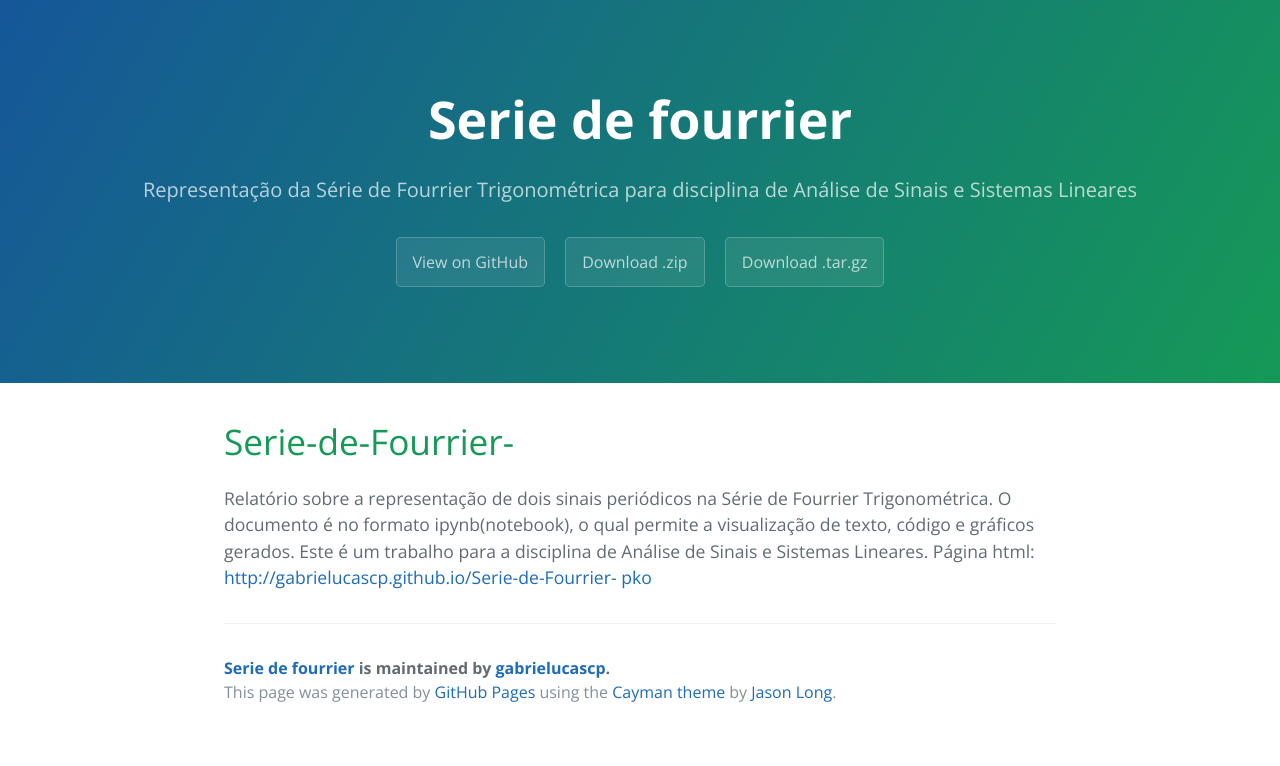
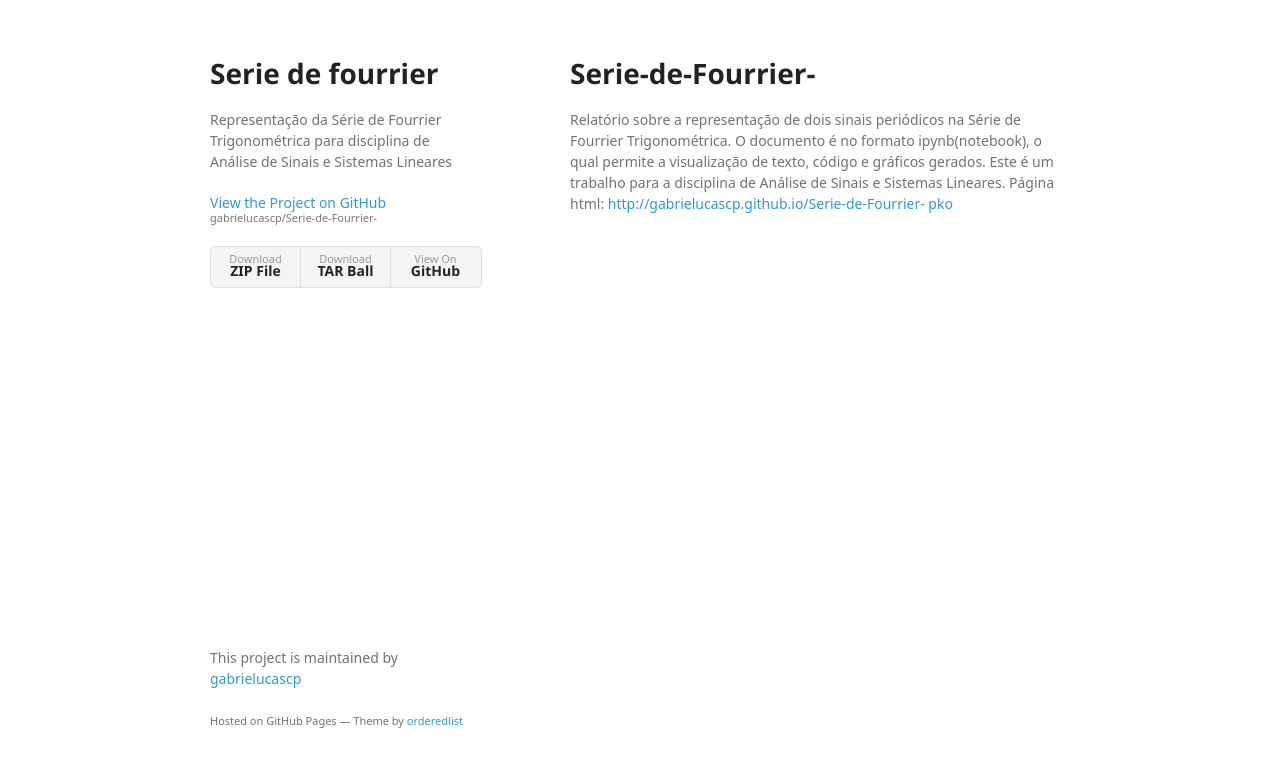
Before and after one commit to gabrielucascp/Serie-de-Fourrier-, a plain HTML site: page index.html in a window 1280 px wide. Drawn offline with nearby package versions, Linux system fonts and the light colour scheme; a web font is replaced by a local one.

Commit message:
Create gh-pages branch via GitHub

```diff
--- a/index.html
+++ b/index.html
@@ -1,39 +1,46 @@
-<!DOCTYPE html>
-<html lang="en-us">
+<!doctype html>
+<html>
   <head>
-    <meta charset="UTF-8">
+    <meta charset="utf-8">
+    <meta http-equiv="X-UA-Compatible" content="chrome=1">
     <title>Serie de fourrier by gabrielucascp</title>
-    <meta name="viewport" content="width=device-width, initial-scale=1">
-    <link rel="stylesheet" type="text/css" href="stylesheets/normalize.css" media="screen">
-    <link href='https://fonts.googleapis.com/css?family=Open+Sans:400,700' rel='stylesheet' type='text/css'>
-    <link rel="stylesheet" type="text/css" href="stylesheets/stylesheet.css" media="screen">
-    <link rel="stylesheet" type="text/css" href="stylesheets/github-light.css" media="screen">
+
+    <link rel="stylesheet" href="stylesheets/styles.css">
+    <link rel="stylesheet" href="stylesheets/github-light.css">
+    <meta name="viewport" content="width=device-width">
+    <!--[if lt IE 9]>
+    <script src="//html5shiv.googlecode.com/svn/trunk/html5.js"></script>
+    <![endif]-->
   </head>
   <body>
-    <section class="page-header">
-      <h1 class="project-name">Serie de fourrier</h1>
-      <h2 class="project-tagline">Representação da Série de Fourrier Trigonométrica para disciplina de Análise de Sinais e Sistemas Lineares</h2>
-      <a href="https://github.com/gabrielucascp/Serie-de-Fourrier-" class="btn">View on GitHub</a>
-      <a href="https://github.com/gabrielucascp/Serie-de-Fourrier-/zipball/master" class="btn">Download .zip</a>
-      <a href="https://github.com/gabrielucascp/Serie-de-Fourrier-/tarball/master" class="btn">Download .tar.gz</a>
-    </section>
+    <div class="wrapper">
+      <header>
+        <h1>Serie de fourrier</h1>
+        <p>Representação da Série de Fourrier Trigonométrica para disciplina de Análise de Sinais e Sistemas Lineares</p>
 
-    <section class="main-content">
-      <h1>
+        <p class="view"><a href="https://github.com/gabrielucascp/Serie-de-Fourrier-">View the Project on GitHub <small>gabrielucascp/Serie-de-Fourrier-</small></a></p>
+
+
+        <ul>
+          <li><a href="https://github.com/gabrielucascp/Serie-de-Fourrier-/zipball/master">Download <strong>ZIP File</strong></a></li>
+          <li><a href="https://github.com/gabrielucascp/Serie-de-Fourrier-/tarball/master">Download <strong>TAR Ball</strong></a></li>
+          <li><a href="https://github.com/gabrielucascp/Serie-de-Fourrier-">View On <strong>GitHub</strong></a></li>
+        </ul>
+      </header>
+      <section>
+        <h1>
 <a id="serie-de-fourrier-" class="anchor" href="#serie-de-fourrier-" aria-hidden="true"><span aria-hidden="true" class="octicon octicon-link"></span></a>Serie-de-Fourrier-</h1>
 
 <p>Relatório sobre a representação de dois sinais periódicos na Série de Fourrier Trigonométrica. O documento é no formato ipynb(notebook), o qual permite a visualização de texto, código e gráficos gerados. Este é um trabalho para a disciplina de Análise de Sinais e Sistemas Lineares.
 Página html: <a href="http://gabrielucascp.github.io/Serie-de-Fourrier-">http://gabrielucascp.github.io/Serie-de-Fourrier-</a>
 <a href="https://anaconda-gabrielucascp.c9users.io">pko</a></p>
-
-      <footer class="site-footer">
-        <span class="site-footer-owner"><a href="https://github.com/gabrielucascp/Serie-de-Fourrier-">Serie de fourrier</a> is maintained by <a href="https://github.com/gabrielucascp">gabrielucascp</a>.</span>
-
-        <span class="site-footer-credits">This page was generated by <a href="https://pages.github.com">GitHub Pages</a> using the <a href="https://github.com/jasonlong/cayman-theme">Cayman theme</a> by <a href="https://twitter.com/jasonlong">Jason Long</a>.</span>
+      </section>
+      <footer>
+        <p>This project is maintained by <a href="https://github.com/gabrielucascp">gabrielucascp</a></p>
+        <p><small>Hosted on GitHub Pages &mdash; Theme by <a href="https://github.com/orderedlist">orderedlist</a></small></p>
       </footer>
-
-    </section>
-
+    </div>
+    <script src="javascripts/scale.fix.js"></script>
 
   </body>
 </html>
```
